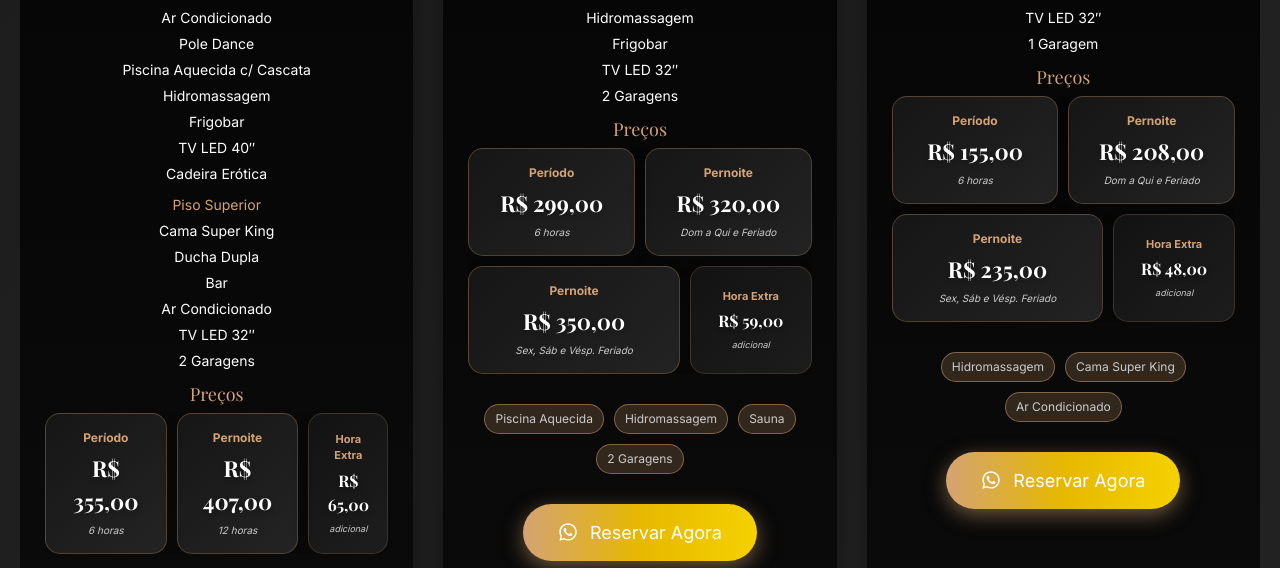
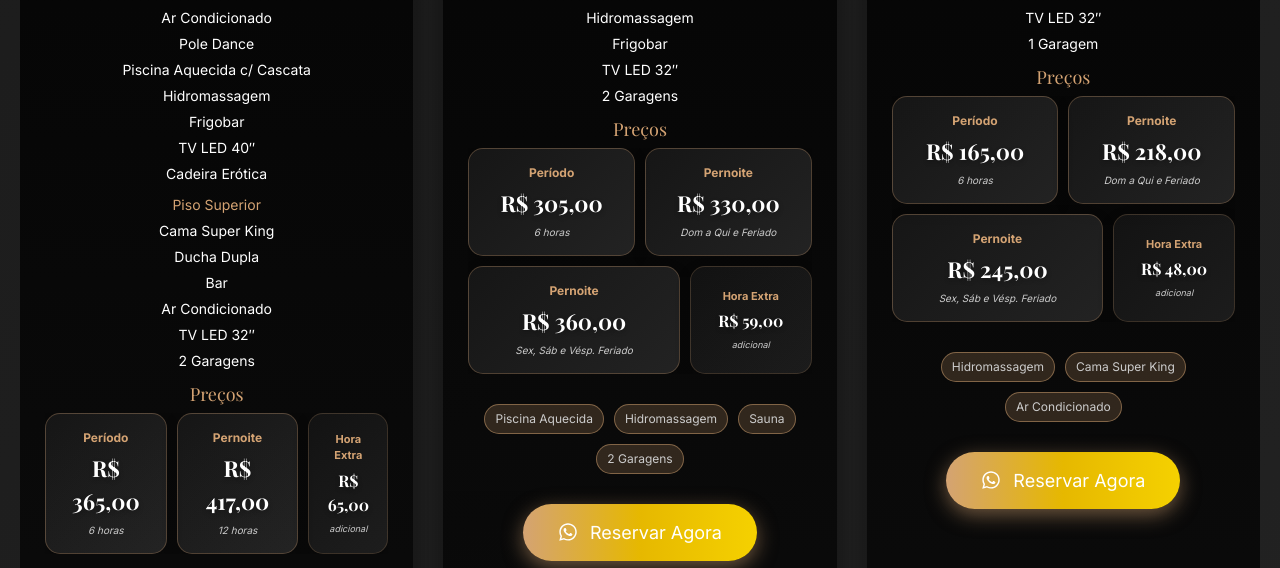
Before and after one commit to eubbbruno/private-motel, a Next.js app: page /suites in a window 1280 px wide. Shown: the part 1220-1788 px from the top of the page. Built offline with nearby package versions, Linux system fonts and the light colour scheme.

Commit message:
feat: adiciona tabela de preÃ§os atualizada na pÃ¡gina de suÃ­tes

```diff
--- a/app/suites/SuitesContent.js
+++ b/app/suites/SuitesContent.js
@@ -107,8 +107,8 @@ export default function SuitesContent() {
         ],
       },
       pricing: {
-        periodo: 'R$ 355,00',
-        pernoite: 'R$ 407,00',
+        periodo: 'R$ 365,00',
+        pernoite: 'R$ 417,00',
         horaExtra: 'R$ 65,00',
       },
       keywords: ['Piscina Aquecida', 'Hidromassagem', 'Sauna', 'Pole Dance', 'Dois Andares', 'Cascata'],
@@ -147,9 +147,9 @@ export default function SuitesContent() {
         ],
       },
       pricing: {
-        periodo: 'R$ 299,00',
-        pernoiteSemana: 'R$ 320,00',
-        pernoiteFimSemana: 'R$ 350,00',
+        periodo: 'R$ 305,00',
+        pernoiteSemana: 'R$ 330,00',
+        pernoiteFimSemana: 'R$ 360,00',
         horaExtra: 'R$ 59,00',
       },
       keywords: ['Piscina Aquecida', 'Hidromassagem', 'Sauna', '2 Garagens'],
@@ -181,9 +181,9 @@ export default function SuitesContent() {
         ],
       },
       pricing: {
-        periodo: 'R$ 155,00',
-        pernoiteSemana: 'R$ 208,00',
-        pernoiteFimSemana: 'R$ 235,00',
+        periodo: 'R$ 165,00',
+        pernoiteSemana: 'R$ 218,00',
+        pernoiteFimSemana: 'R$ 245,00',
         horaExtra: 'R$ 48,00',
       },
       keywords: ['Hidromassagem', 'Cama Super King', 'Ar Condicionado'],
@@ -215,9 +215,9 @@ export default function SuitesContent() {
         ],
       },
       pricing: {
-        periodo: 'R$ 125,00',
-        pernoiteSemana: 'R$ 175,00',
-        pernoiteFimSemana: 'R$ 203,00',
+        periodo: 'R$ 135,00',
+        pernoiteSemana: 'R$ 185,00',
+        pernoiteFimSemana: 'R$ 213,00',
         horaExtra: 'R$ 35,00',
       },
       keywords: ['Cama Super King', 'Ar Condicionado', 'Frigobar'],
@@ -585,6 +585,20 @@ Gostaria de verificar a disponibilidade para reserva. Aguardo retorno!`;
             </div>
           </motion.div>
         </section>
+
+        {/* Seção de Tabela de Preços */}
+        <section className={styles.precosSection}>
+          <div className={styles.precosContainer}>
+            <Image
+              src="/images/precos-private-site.png"
+              alt="Tabela de Preços Motel Private"
+              width={1200}
+              height={800}
+              className={styles.precosImage}
+              loading="lazy"
+            />
+          </div>
+        </section>
       </main>
       <Footer />
     </div>
--- a/src/styles/SuitesPage.module.css
+++ b/src/styles/SuitesPage.module.css
@@ -756,3 +756,56 @@
   background: rgba(212, 163, 115, 0.5);
   transform: translateY(-2px);
 }
+
+/* Seção de Tabela de Preços */
+.precosSection {
+  padding: 40px 0;
+  background: #0A0A0A;
+}
+
+.precosContainer {
+  max-width: 1200px;
+  margin: 0 auto;
+  padding: 0 20px;
+}
+
+.precosImage {
+  width: 100%;
+  height: auto;
+  border-radius: 10px;
+  box-shadow: 0 10px 30px rgba(212, 163, 115, 0.2);
+  transition: transform 0.3s ease, box-shadow 0.3s ease;
+}
+
+.precosImage:hover {
+  transform: translateY(-5px);
+  box-shadow: 0 15px 40px rgba(212, 163, 115, 0.3);
+}
+
+@media (max-width: 768px) {
+  .precosSection {
+    padding: 30px 0;
+  }
+
+  .precosContainer {
+    padding: 0 15px;
+  }
+
+  .precosImage {
+    border-radius: 8px;
+  }
+}
+
+@media (max-width: 480px) {
+  .precosSection {
+    padding: 20px 0;
+  }
+
+  .precosContainer {
+    padding: 0 10px;
+  }
+
+  .precosImage {
+    border-radius: 6px;
+  }
+}
```
Also changed, not shown: 1 other file (tests, documents, lock files or other folders).
